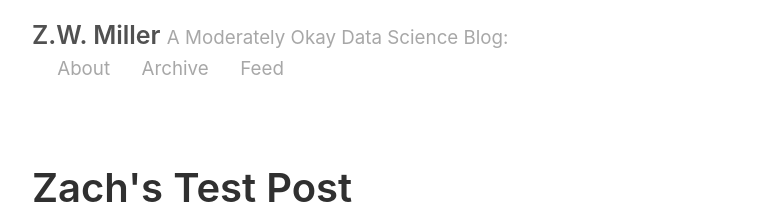
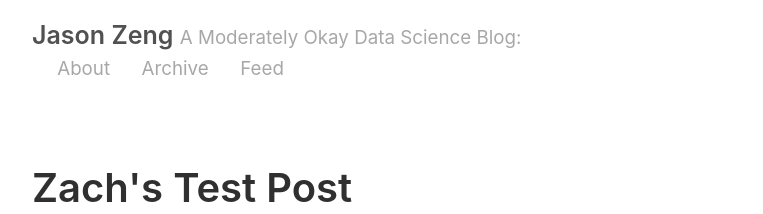
Before and after one commit to jasonzeng1129/jasonzeng1988.github.io, a Jekyll site: the page built from index.html, in a window 1280 px wide and 900 px high. Shown: the top 214 px of the window, without its empty margins (258-1021 px from the left). Built offline with Jekyll 4.4.1, drawn with Linux system fonts in a browser that asks for light colours; the list of posts is cut into pages by our own code.

Commit message:
added my information

```diff
--- a/_config.yml
+++ b/_config.yml
@@ -2,9 +2,9 @@
 permalink:           pretty
 
 # Setup
-title:               Z.W. Miller
+title:               Jason Zeng
 tagline:             A Moderately Okay Data Science Blog
-url:                 http://zwmiller.github.io
+url:                 http://jasonzeng1988.github.io
 paginate:            2
 baseurl:             ""
 
@@ -17,14 +17,14 @@ sass:
 
 # About/contact
 author:
-  name:              Zach Miller
+  name:              Jason Zeng
   url:               https://twitter.com/zaglamir
-  email:             zach@thisismetis.com
+  email:             jasonzeng@gmail.com
 
 # Custom vars
 version:             2.0.0
 github:
-  repo:              https://github.com/zwmiller
+  repo:              https://github.com/jasonzeng1988
 
 # Gems
 gems:
```
